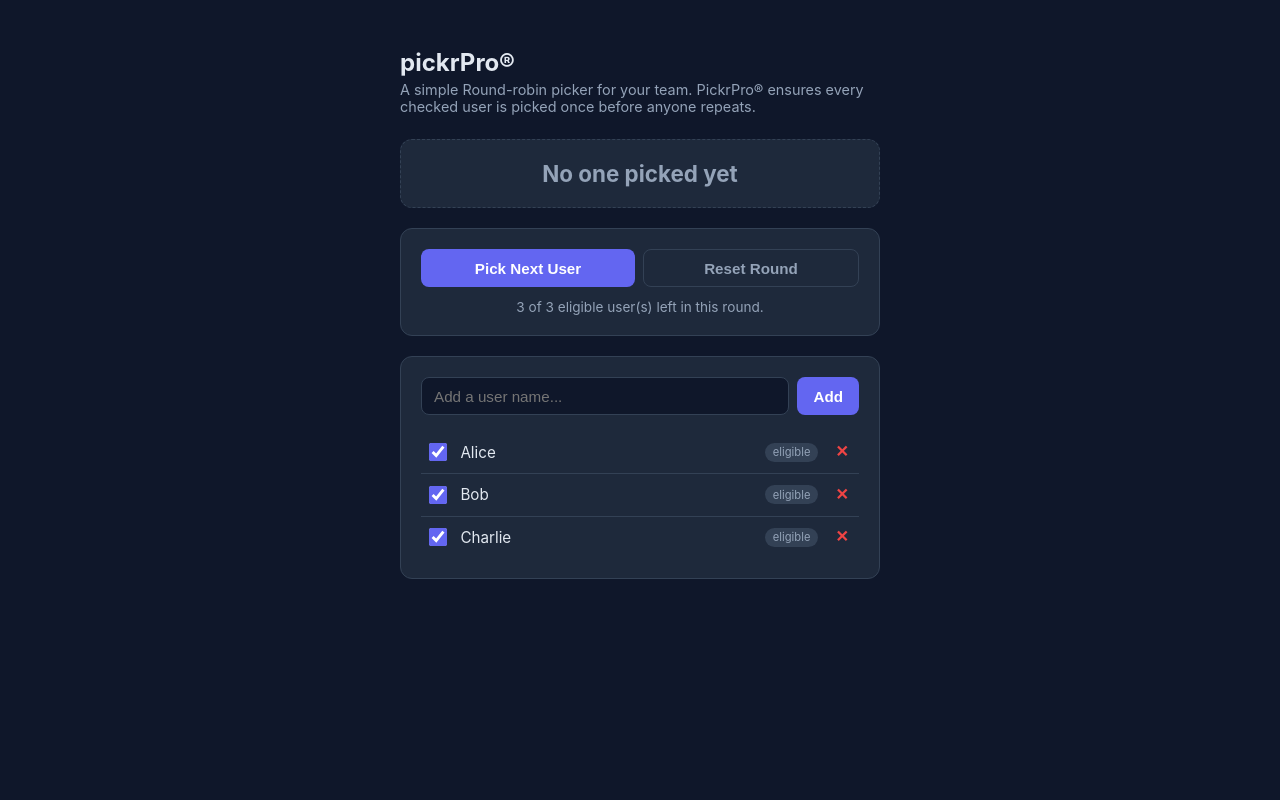
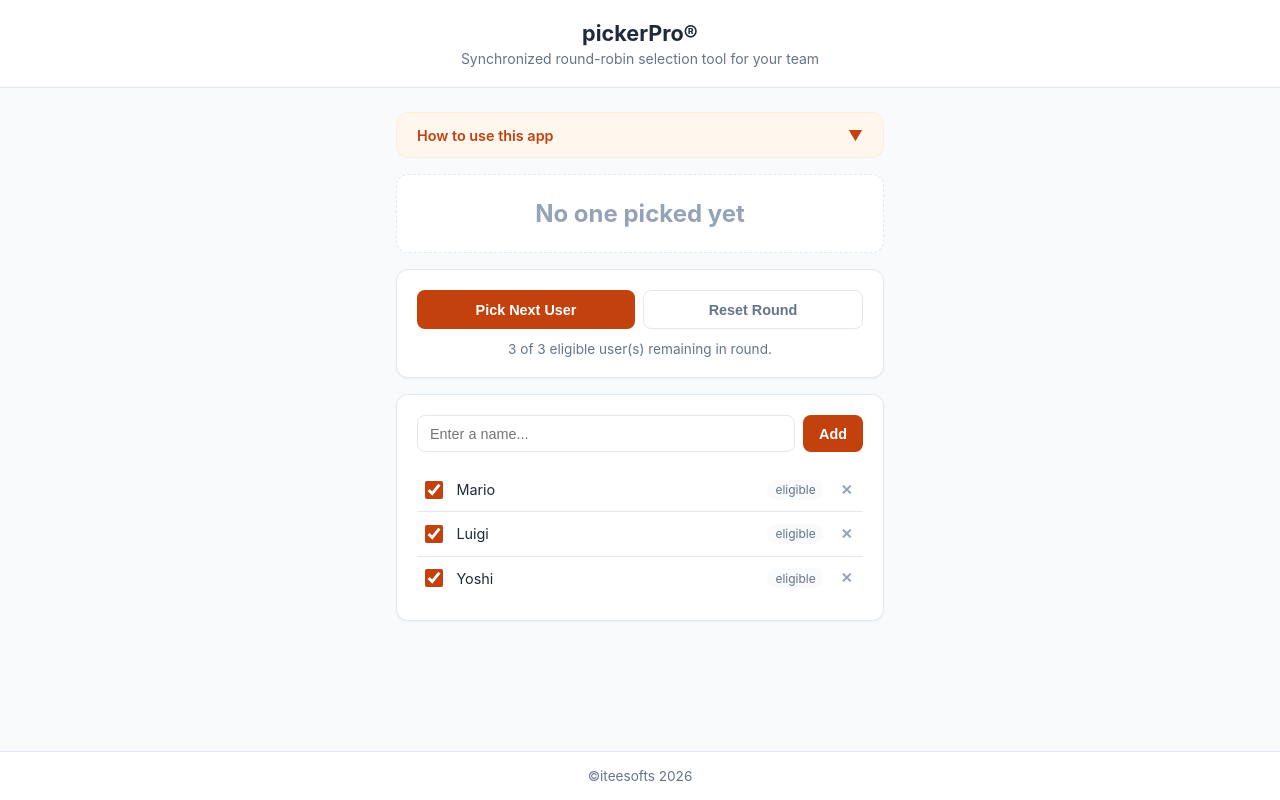
Before and after one commit to Stevesbitz/picker-pro, a FastAPI app: page / in a window 1280 px wide. Run offline with FastAPI, Linux system fonts and the light colour scheme.

Commit message:
ui updates

```diff
--- a/app/store.py
+++ b/app/store.py
@@ -28,7 +28,7 @@ class MemoryStore:
         self._seed_default_users()
 
     def _seed_default_users(self):
-        for name in ["Alice", "Bob", "Charlie"]:
+        for name in ["Mario", "Luigi", "Yoshi"]:
             uid = str(uuid.uuid4())[:8]
             self._users[uid] = User(id=uid, name=name)
 
--- a/app/templates/index.html
+++ b/app/templates/index.html
@@ -3,221 +3,348 @@
 <head>
 <meta charset="UTF-8" />
 <meta name="viewport" content="width=device-width, initial-scale=1.0" />
-<title>pickrPro®</title>
+<title>pickerPro®</title>
 <style>
   :root {
-    --bg: #0f172a;
-    --card: #1e293b;
-    --accent: #6366f1;
-    --accent-hover: #4f46e5;
-    --text: #e2e8f0;
-    --muted: #94a3b8;
-    --border: #334155;
-    --success: #22c55e;
-    --danger: #ef4444;
+    --bg-base: #f8fafc;
+    --bg-surface: #ffffff;
+    --border-color: #e2e8f0;
+
+    --text-primary: #1e293b;
+    --text-secondary: #64748b;
+    --text-muted: #94a3b8;
+
+    --accent: #c2410c; /* Warm terracotta */
+    --accent-hover: #9a3412;
+    --accent-light: #fff7ed;
+
+    --success: #15803d;
+    --success-bg: #f0fdf4;
+    --danger: #dc2626;
+    --danger-bg: #fef2f2;
+
+    --shadow-sm: 0 1px 2px 0 rgb(0 0 0 / 0.05);
+    --shadow-md: 0 4px 6px -1px rgb(0 0 0 / 0.1), 0 2px 4px -2px rgb(0 0 0 / 0.1);
   }
+
   * { box-sizing: border-box; }
+
   body {
     margin: 0;
     font-family: -apple-system, BlinkMacSystemFont, "Segoe UI", Roboto, sans-serif;
-    background: var(--bg);
-    color: var(--text);
+    background-color: var(--bg-base);
+    color: var(--text-primary);
     min-height: 100vh;
     display: flex;
-    justify-content: center;
-    padding: 2rem 1rem;
+    flex-direction: column;
+    align-items: center;
   }
-  .app {
+
+  /* Structural Sections */
+  header {
     width: 100%;
-    max-width: 480px;
+    background-color: var(--bg-surface);
+    border-bottom: 1px solid var(--border-color);
+    padding: 1.25rem 1rem;
+    text-align: center;
   }
+
+  main {
+    width: 100%;
+    max-width: 520px;
+    padding: 1.5rem 1rem;
+    flex: 1;
+  }
+
+  footer {
+    width: 100%;
+    background-color: var(--bg-surface);
+    border-top: 1px solid var(--border-color);
+    padding: 1rem;
+    text-align: center;
+    font-size: 0.85rem;
+    color: var(--text-secondary);
+    margin-top: auto;
+  }
+
+  /* Header Typography */
   h1 {
-    font-size: 1.5rem;
-    margin-bottom: 0.25rem;
+    font-size: 1.35rem;
+    font-weight: 700;
+    margin: 0 0 0.25rem 0;
+    color: var(--text-primary);
   }
-  p.subtitle {
-    color: var(--muted);
-    margin-top: 0;
-    margin-bottom: 1.5rem;
-    font-size: 0.9rem;
+
+  .subtitle {
+    color: var(--text-secondary);
+    font-size: 0.875rem;
+    margin: 0;
   }
+
+  /* Cards & Components */
   .card {
-    background: var(--card);
-    border: 1px solid var(--border);
+    background: var(--bg-surface);
+    border: 1px solid var(--border-color);
     border-radius: 12px;
     padding: 1.25rem;
-    margin-bottom: 1.25rem;
+    margin-bottom: 1rem;
+    box-shadow: var(--shadow-sm);
   }
+
+  /* Collapsible User Guide */
+  .guide-details {
+    background: var(--accent-light);
+    border: 1px solid #ffedd5;
+    border-radius: 12px;
+    margin-bottom: 1rem;
+    overflow: hidden;
+  }
+
+  .guide-summary {
+    padding: 0.85rem 1.25rem;
+    font-weight: 600;
+    font-size: 0.9rem;
+    color: var(--accent);
+    cursor: pointer;
+    user-select: none;
+    display: flex;
+    align-items: center;
+    justify-content: space-between;
+  }
+
+  .guide-content {
+    padding: 0 1.25rem 1rem 1.25rem;
+    font-size: 0.85rem;
+    color: var(--text-secondary);
+    line-height: 1.5;
+  }
+
+  .guide-content ol {
+    margin: 0;
+    padding-left: 1.2rem;
+  }
+
+  .guide-content li {
+    margin-bottom: 0.4rem;
+  }
+
+  /* Display Banner */
+  .result-box {
+    border-radius: 12px;
+    background: linear-gradient(135deg, #ea580c, #c2410c);
+    color: #ffffff;
+    padding: 1.5rem 1rem;
+    text-align: center;
+    margin-bottom: 1rem;
+    box-shadow: var(--shadow-md);
+    transition: all 0.2s ease;
+  }
+
+  .result-box.empty {
+    background: var(--bg-surface);
+    border: 1px dashed var(--border-color);
+    color: var(--text-muted);
+    box-shadow: none;
+  }
+
+  .result-name {
+    font-size: 1.5rem;
+    font-weight: 700;
+  }
+
+  .result-time {
+    font-size: 0.8rem;
+    margin-top: 0.35rem;
+    opacity: 0.9;
+  }
+
+  /* Controls & Buttons */
+  .controls-row {
+    display: flex;
+    gap: 0.5rem;
+  }
+
+  .controls-row button {
+    flex: 1;
+  }
+
+  button {
+    cursor: pointer;
+    border: none;
+    border-radius: 8px;
+    font-size: 0.9rem;
+    padding: 0.65rem 1rem;
+    font-weight: 600;
+    transition: background-color 0.15s ease;
+  }
+
+  .btn-primary {
+    background-color: var(--accent);
+    color: #ffffff;
+  }
+
+  .btn-primary:hover {
+    background-color: var(--accent-hover);
+  }
+
+  .btn-primary:disabled {
+    background-color: var(--border-color);
+    color: var(--text-muted);
+    cursor: not-allowed;
+  }
+
+  .btn-secondary {
+    background-color: transparent;
+    color: var(--text-secondary);
+    border: 1px solid var(--border-color);
+  }
+
+  .btn-secondary:hover {
+    background-color: var(--bg-base);
+    color: var(--text-primary);
+  }
+
+  .status {
+    margin-top: 0.75rem;
+    font-size: 0.85rem;
+    color: var(--text-secondary);
+    text-align: center;
+  }
+
+  /* Inputs & List Items */
   .add-row {
     display: flex;
     gap: 0.5rem;
     margin-bottom: 1rem;
   }
+
   .add-row input[type="text"] {
     flex: 1;
     padding: 0.6rem 0.75rem;
     border-radius: 8px;
-    border: 1px solid var(--border);
-    background: #0f172a;
-    color: var(--text);
-    font-size: 0.95rem;
+    border: 1px solid var(--border-color);
+    background: var(--bg-surface);
+    color: var(--text-primary);
+    font-size: 0.9rem;
   }
+
   .add-row input[type="text"]:focus {
     outline: 2px solid var(--accent);
   }
-  button {
-    cursor: pointer;
-    border: none;
-    border-radius: 8px;
-    font-size: 0.95rem;
-    padding: 0.6rem 1rem;
-    font-weight: 600;
-    transition: background 0.15s ease;
-  }
-  .btn-primary {
-    background: var(--accent);
-    color: white;
-  }
-  .btn-primary:hover { background: var(--accent-hover); }
-  .btn-primary:disabled {
-    background: #475569;
-    cursor: not-allowed;
-  }
-  .btn-secondary {
-    background: transparent;
-    color: var(--muted);
-    border: 1px solid var(--border);
-  }
-  .btn-secondary:hover { color: var(--text); border-color: var(--muted); }
 
   ul.user-list {
     list-style: none;
     margin: 0;
     padding: 0;
-    max-height: 320px;
+    max-height: 280px;
     overflow-y: auto;
   }
+
   ul.user-list li {
     display: flex;
     align-items: center;
     gap: 0.65rem;
-    padding: 0.55rem 0.25rem;
-    border-bottom: 1px solid var(--border);
+    padding: 0.6rem 0.25rem;
+    border-bottom: 1px solid var(--border-color);
   }
-  ul.user-list li:last-child { border-bottom: none; }
-  ul.user-list li.picked-round { opacity: 0.5; }
+
+  ul.user-list li:last-child {
+    border-bottom: none;
+  }
+
+  ul.user-list li.picked-round {
+    opacity: 0.5;
+  }
+
   ul.user-list li label {
     flex: 1;
-    font-size: 0.95rem;
+    font-size: 0.9rem;
     cursor: pointer;
-    user-select: none;
+    color: var(--text-primary);
   }
+
   ul.user-list li input[type="checkbox"] {
     width: 18px;
     height: 18px;
     accent-color: var(--accent);
     cursor: pointer;
   }
+
   .badge {
-    font-size: 0.7rem;
+    font-size: 0.75rem;
     padding: 0.15rem 0.5rem;
     border-radius: 999px;
-    background: #334155;
-    color: var(--muted);
+    background: var(--bg-base);
+    color: var(--text-secondary);
   }
+
   .badge.done {
-    background: rgba(34, 197, 94, 0.15);
+    background: var(--success-bg);
     color: var(--success);
   }
+
   .remove-btn {
     background: transparent;
-    color: var(--danger);
-    padding: 0.15rem 0.4rem;
-    font-size: 1rem;
-    line-height: 1;
-  }
-  .remove-btn:hover { background: rgba(239, 68, 68, 0.15); }
-
-  .result-box {
-    border-radius: 12px;
-    background: linear-gradient(135deg, var(--accent), #8b5cf6);
-    padding: 1.25rem 1rem;
-    text-align: center;
-    margin-bottom: 1.25rem;
-  }
-  .result-box.empty {
-    background: var(--card);
-    border: 1px dashed var(--border);
-    color: var(--muted);
-  }
-  .result-name {
-    font-size: 1.4rem;
-    font-weight: 700;
-  }
-  .result-time {
-    font-size: 0.8rem;
-    margin-top: 0.35rem;
-    opacity: 0.85;
+    color: var(--text-muted);
+    padding: 0.2rem 0.4rem;
+    font-size: 0.9rem;
   }
 
-  .controls-row {
-    display: flex;
-    gap: 0.5rem;
-    flex-wrap: wrap;
-  }
-  .controls-row button { flex: 1; }
-
-  .status {
-    margin-top: 0.75rem;
-    font-size: 0.85rem;
-    color: var(--muted);
-    text-align: center;
+  .remove-btn:hover {
+    background: var(--danger-bg);
+    color: var(--danger);
   }
 
   .empty-state {
-    color: var(--muted);
-    font-size: 0.9rem;
+    color: var(--text-muted);
+    font-size: 0.875rem;
     text-align: center;
     padding: 1rem 0;
   }
 
-  /* Modal Overlay Controls */
+  /* Thinking Modal */
   .modal-overlay {
     position: fixed;
     top: 0; left: 0; right: 0; bottom: 0;
-    background: rgba(15, 23, 42, 0.85);
-    backdrop-filter: blur(6px);
+    background: rgba(15, 23, 42, 0.4);
+    backdrop-filter: blur(4px);
     display: none;
     align-items: center;
     justify-content: center;
     z-index: 1000;
   }
-  .modal-overlay.active { display: flex; }
+
+  .modal-overlay.active {
+    display: flex;
+  }
+
   .modal-card {
-    background: var(--card);
-    border: 1px solid var(--border);
+    background: var(--bg-surface);
     border-radius: 16px;
     padding: 2rem;
     text-align: center;
     width: 90%;
-    max-width: 360px;
-    box-shadow: 0 20px 25px -5px rgba(0, 0, 0, 0.5);
+    max-width: 340px;
+    box-shadow: var(--shadow-md);
   }
+
   .spinner {
-    width: 48px;
-    height: 48px;
-    border: 4px solid var(--border);
+    width: 40px;
+    height: 40px;
+    border: 3px solid var(--border-color);
     border-top-color: var(--accent);
     border-radius: 50%;
     animation: spin 0.7s linear infinite;
-    margin: 0 auto 1.25rem auto;
+    margin: 0 auto 1rem auto;
   }
+
   .shuffling-name {
-    font-size: 1.5rem;
+    font-size: 1.35rem;
     font-weight: 700;
     color: var(--accent);
-    min-height: 2rem;
+    min-height: 1.8rem;
   }
+
   @keyframes spin {
     to { transform: rotate(360deg); }
   }
@@ -225,15 +352,35 @@
 </head>
 <body>
 
-<div class="app">
-  <h1>pickrPro®</h1>
-  <p class="subtitle">A simple Round-robin picker for your team. PickrPro® ensures every checked user is picked once before anyone repeats.</p>
+<header>
+  <h1>pickerPro®</h1>
+  <p class="subtitle">Synchronized round-robin selection tool for your team</p>
+</header>
 
+<main>
+  <!-- Collapsible Guide Component -->
+  <details class="guide-details">
+    <summary class="guide-summary">
+      <span>How to use this app</span>
+      <span>▼</span>
+    </summary>
+    <div class="guide-content">
+      <ol>
+        <li>Add names to the roster or toggle individual checkmarks to set eligibility.</li>
+        <li>Click <strong>Pick Next User</strong> to perform a fair selection.</li>
+        <li>Every eligible candidate is selected once per round without back-to-back repeats.</li>
+        <li>State updates continuously across all connected viewers.</li>
+      </ol>
+    </div>
+  </details>
+
+  <!-- Last Pick Display -->
   <div id="resultContainer" class="result-box empty">
     <div id="resultName" class="result-name">No one picked yet</div>
     <div id="resultTime" class="result-time" style="display:none;"></div>
   </div>
 
+  <!-- Primary Action Controls -->
   <div class="card">
     <div class="controls-row">
       <button id="pickBtn" class="btn-primary">Pick Next User</button>
@@ -242,21 +389,26 @@
     <div id="status" class="status"></div>
   </div>
 
+  <!-- Roster Management -->
   <div class="card">
     <div class="add-row">
-      <input type="text" id="newUserInput" placeholder="Add a user name..." maxlength="60" />
+      <input type="text" id="newUserInput" placeholder="Enter a name..." maxlength="60" />
       <button id="addUserBtn" class="btn-primary">Add</button>
     </div>
     <ul id="userList" class="user-list"></ul>
-    <div id="emptyState" class="empty-state" style="display:none;">No users yet. Add someone above.</div>
+    <div id="emptyState" class="empty-state" style="display:none;">No users in the list.</div>
   </div>
-</div>
+</main>
 
-<!-- Thinking Modal -->
+<footer>
+  ©iteesofts 2026
+</footer>
+
+<!-- Selection Animation Overlay -->
 <div id="thinkingModal" class="modal-overlay">
   <div class="modal-card">
     <div class="spinner"></div>
-    <div style="font-size:0.9rem; color:var(--muted); margin-bottom:0.5rem;">Selecting candidate...</div>
+    <div style="font-size:0.85rem; color:var(--text-secondary); margin-bottom:0.5rem;">Selecting candidate...</div>
     <div id="shufflingName" class="shuffling-name">...</div>
   </div>
 </div>
@@ -281,9 +433,7 @@
   const shufflingName = document.getElementById('shufflingName');
 
   async function fetchState() {
-    // Avoid background fetch overrides during active picking animation
     if (isPicking) return;
-
     try {
       const res = await fetch('/api/state');
       const state = await res.json();
@@ -297,7 +447,6 @@
   function render(state) {
     const { users, last_picked_user } = state;
 
-    // Render last picked user with timestamp
     if (last_picked_user) {
       resultName.textContent = last_picked_user.name;
       const formattedTime = new Date(last_picked_user.picked_at).toLocaleTimeString([], {
@@ -314,7 +463,6 @@
       resultContainer.classList.add('empty');
     }
 
-    // Render list
     userListEl.innerHTML = '';
     emptyStateEl.style.display = users.length === 0 ? 'block' : 'none';
 
@@ -322,11 +470,11 @@
     const remaining = users.filter((u) => u.checked && !u.pickedThisRound);
 
     if (checked.length === 0) {
-      statusEl.textContent = 'Check at least one user to start picking.';
+      statusEl.textContent = 'Check at least one user to enable selection.';
       pickBtn.disabled = true;
     } else {
       pickBtn.disabled = false;
-      statusEl.textContent = `${remaining.length} of ${checked.length} eligible user(s) left in this round.`;
+      statusEl.textContent = `${remaining.length} of ${checked.length} eligible user(s) remaining in round.`;
     }
 
     users.forEach((user) => {
@@ -424,7 +572,6 @@
   pickBtn.addEventListener('click', pickUser);
   resetRoundBtn.addEventListener('click', resetRound);
 
-  // Initial fetch and automatic polling every 2.5 seconds
   fetchState();
   setInterval(fetchState, 2500);
 })();
```
